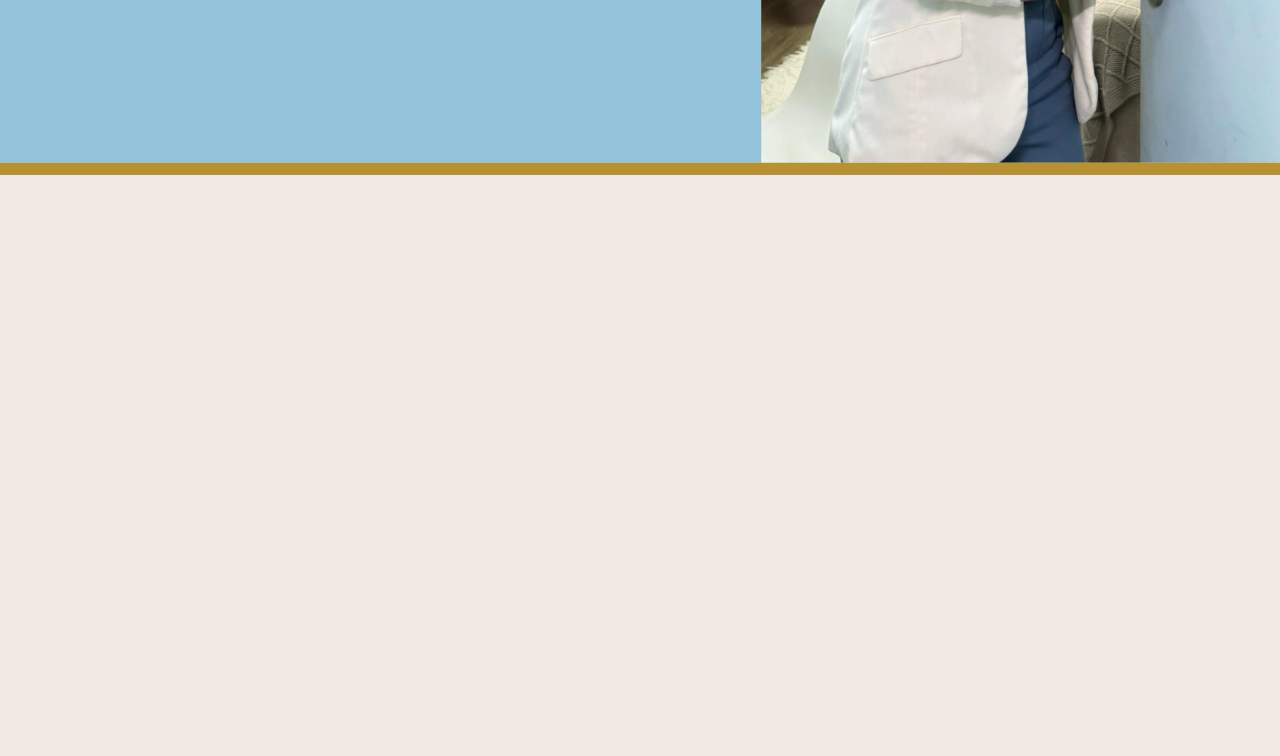
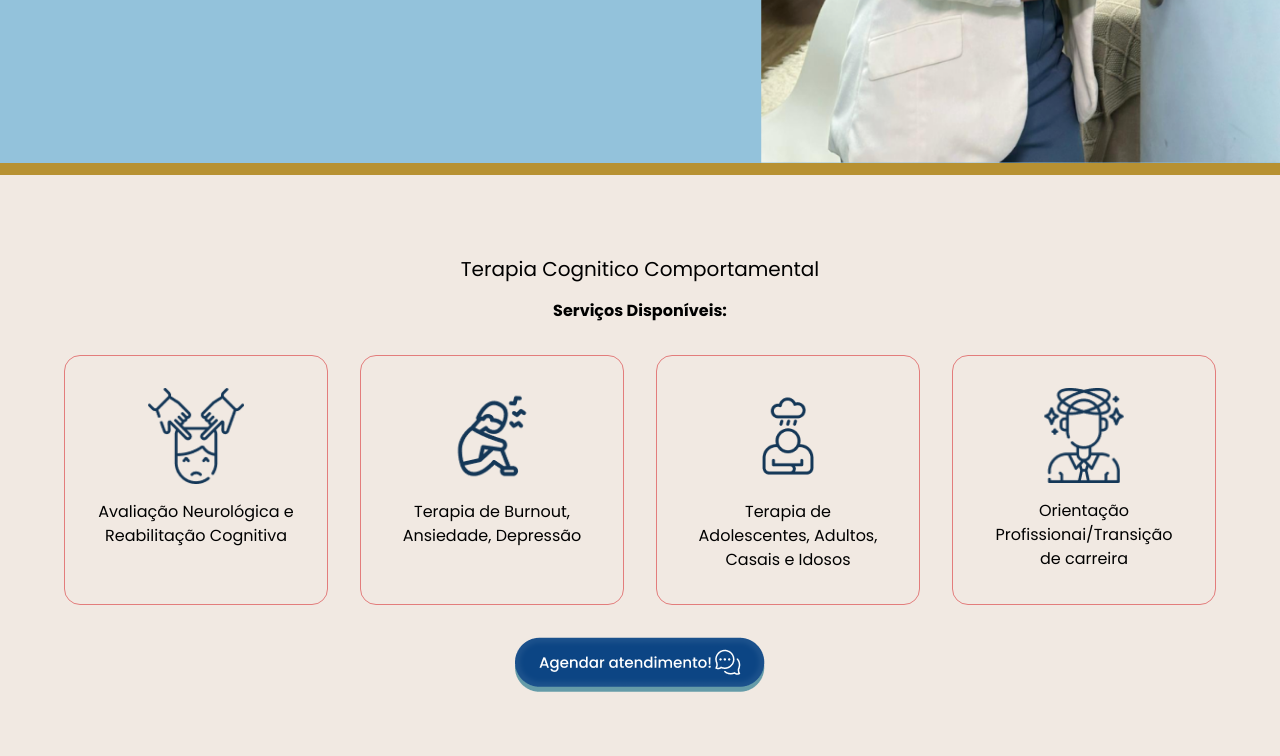
Before and after one commit to JoaresMiranda/2024-livia-melo, a website: page index.html in a window 1280 px wide. Shown: the part 590-1346 px from the top of the page. Before the commit the page ends 800 px from the top, so only its background shows below. Drawn offline with Linux system fonts and the light colour scheme.

Commit message:
como funciona

```diff
--- a/index.html
+++ b/index.html
@@ -15,6 +15,7 @@
     <title>Lívia Melo - Psicóloga</title>
   </head>
   <body class="bg-soft-beige">
+    <!-- HEADER -->
     <header class="w-full bg-white block relative">
       <div class="header-content px-8 py-4 flex max-w-screen-2xl items-center m-auto">
         <div class="logo">
@@ -47,7 +48,11 @@
         </ul>
       </nav>
     </header>
-    <div>
+    <!-- /HEADER -->
+
+    <!-- MAIN -->
+    <div class="main">
+      <!-- BIO -->
       <div class="about bg-soft-blue border-b-[12px] border-dark-beige">
         <div
           class="about__content max-w-screen-2xl m-auto flex flex-col lg:flex-row justify-center items-center"
@@ -77,6 +82,34 @@
           </div>
         </div>
       </div>
+
+      <!-- COMO FUNCIONA -->
+      <div class="como-funciona flex flex-col text-center py-16 max-w-screen-2xl m-auto">
+        <h2 class="text-xl py-4">Terapia Cognitico Comportamental</h2>
+        <h3 class="font-bold">Serviços Disponíveis:</h3>
+        <div class="servicos flex flex-col lg:flex-row gap-8 mx-16 my-8 items-stretch">
+          <div class="servicos_card border-soft-red border rounded-2xl p-8 w-full">
+            <img src="./images/servicos_avaliacao.png" class="w-24 mx-auto mb-4" />
+            <h4>Avaliação Neurológica e Reabilitação Cognitiva</h4>
+          </div>
+          <div class="servicos_card border-soft-red border rounded-2xl p-8 w-full">
+            <img src="./images/servicos_depressao.png" class="w-24 mx-auto mb-4" />
+            <h4>Terapia de Burnout, Ansiedade, Depressão</h4>
+          </div>
+          <div class="servicos_card border-soft-red border rounded-2xl p-8 w-full">
+            <img src="./images/servicos_terapia.png" class="w-24 mx-auto mb-4" />
+            <h4>Terapia de Adolescentes, Adultos, Casais e Idosos</h4>
+          </div>
+          <div class="servicos_card border-soft-red border rounded-2xl p-8 w-full">
+            <img src="./images/servicos_orientacao.png" class="w-24 mx-auto mb-4" />
+            <h4>Orientação Profissionai/Transição de carreira</h4>
+          </div>
+        </div>
+        <a href="#"
+          ><img src="./images/bt-agendar.png" alt="Botão agendar atendimento" class="m-auto"
+        /></a>
+      </div>
     </div>
+    <!-- /MAIN -->
   </body>
 </html>
--- a/tailwind.config.js
+++ b/tailwind.config.js
@@ -8,6 +8,7 @@ module.exports = {
       'soft-beige': '#F1E9E2',
       'soft-blue': '#93C2DB',
       'soft-black': '#282828',
+      'soft-red': '#E37D7C',
       'dark-blue': '#0C4584',
       'dark-beige': '#B79132',
       white: '#FFF',
```
Also changed, not shown: images/servicos_avaliacao.png (added), images/servicos_depressao.png (added), images/servicos_orientacao.png (added), images/servicos_terapia.png (added), output.css.
